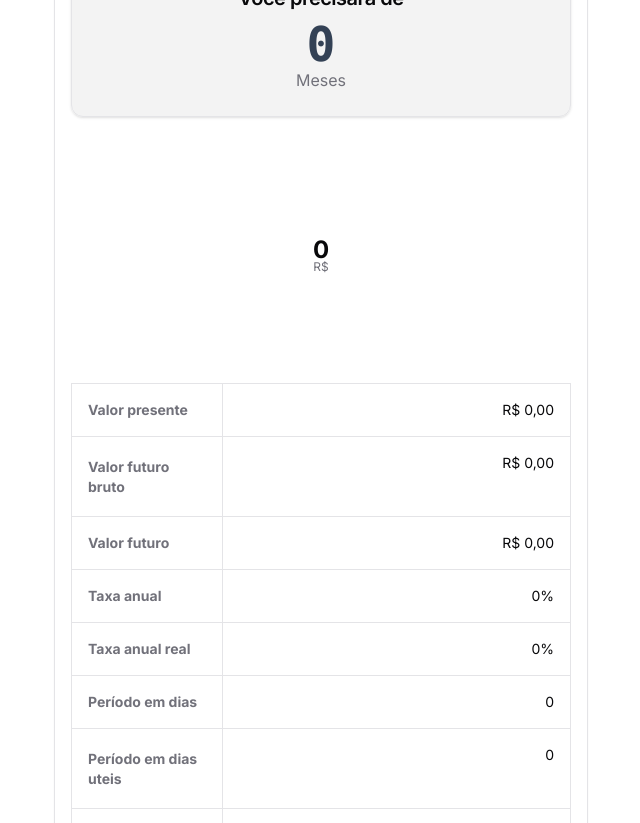
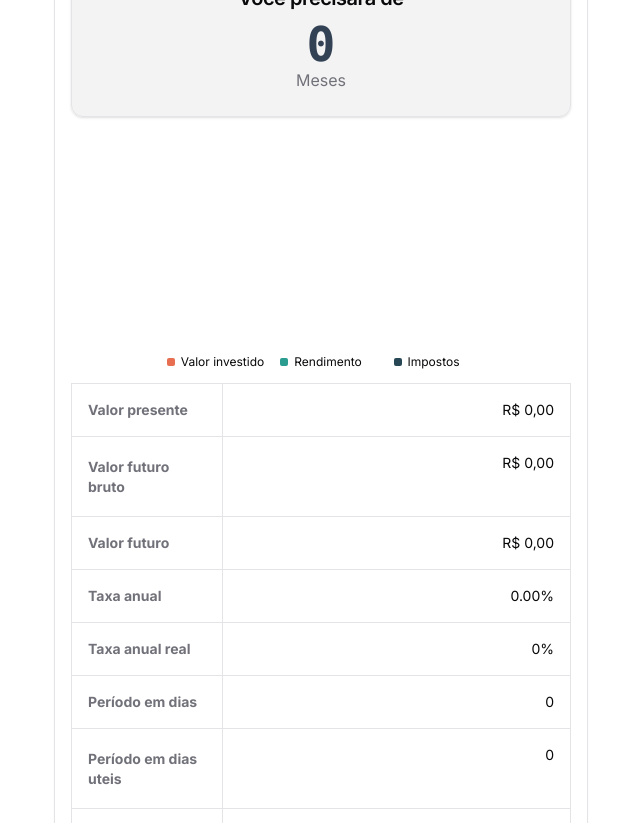
Before and after one commit to rcnald/finance-calc, a Next.js app: page / in a window 1280 px wide. Shown: the part 660-1483 px from the top of the page, without its empty margins (319-959 px from the left). Built offline with nearby package versions, Linux system fonts and the light colour scheme.

Commit message:
refactor(feat): add legend to the chart

```diff
--- a/src/app/api/period/route.ts
+++ b/src/app/api/period/route.ts
@@ -124,7 +124,7 @@ export async function POST(request: Request) {
     income = cupomAmount
     discountedIncome = cupomAmountDiscounted
     futureValueGross = cupomAmount + presentValue
-    annualIncomeFee = convertFeeToAnnual('month', monthlyBenchmarkFee)
+    annualIncomeFee = convertFeeToAnnual('month', monthlyFee)
     realAnnualIncomeFee = (1 + annualIncomeFee) / (1 + BENCHMARKS.ipca) - 1
     realIncome = cupomAmountDiscounted / (1 + BENCHMARKS.ipca)
 
@@ -196,7 +196,7 @@ export async function POST(request: Request) {
   investedAmount = presentValue + period * contribution
   discountedIncome = income - income * (isTax ? tax : 0)
   futureValueGross = investedAmount + income
-  annualIncomeFee = convertFeeToAnnual('month', monthlyBenchmarkFee) // aki
+  annualIncomeFee = convertFeeToAnnual('month', monthlyFee)
   realAnnualIncomeFee = (1 + annualIncomeFee) / (1 + BENCHMARKS.ipca) - 1
   realIncome = discountedIncome / (1 + BENCHMARKS.ipca)
 
--- a/src/components/ui/calc-form/period-form.tsx
+++ b/src/components/ui/calc-form/period-form.tsx
@@ -2,21 +2,10 @@
 
 import axios from 'axios'
 import { useState } from 'react'
-import {
-  Label as ChartLabel,
-  PolarRadiusAxis,
-  RadialBar,
-  RadialBarChart,
-} from 'recharts'
+import { Label as L, Pie, PieChart } from 'recharts'
 import { z } from 'zod'
 
 import type { GetPeriodBody, GetPeriodResponse } from '@/app/api/period/route'
-import {
-  ChartConfig,
-  ChartContainer,
-  ChartTooltip,
-  ChartTooltipContent,
-} from '@/components/ui/chart'
 import { useCalcForm } from '@/hooks/useCalcForm'
 import { useConfigParams } from '@/hooks/useConfigParams'
 import { FEE_BENCHMARK, PLURAL_INTERVAL } from '@/lib/data'
@@ -25,12 +14,21 @@ import {
   convertMonthlyPeriodToInterval,
   FieldSchema,
   formatAsBRL,
+  formatCompact,
   getPeriod,
   handleCurrencyInputChange,
 } from '@/lib/utils'
 
 import { Box } from '../box'
 import { Button } from '../button'
+import {
+  ChartConfig,
+  ChartContainer,
+  ChartLegend,
+  ChartLegendContent,
+  ChartTooltip,
+  ChartTooltipContent,
+} from '../chart'
 import { Input, InputUnit } from '../input'
 import { Label } from '../label'
 import {
@@ -70,8 +68,10 @@ export function PeriodForm() {
 
   const feePeriodUnit = getPeriod(periodInterval).toLocaleLowerCase()[0]
   const contributionPeriodUnit = getPeriod(periodInterval).toLocaleLowerCase()
+  const periodUnit = PLURAL_INTERVAL[periodInterval]
   const currentBenchmark = FEE_BENCHMARK[benchmark]
   const isFeeTypePre = feeType === 'pre'
+  const feeUnit = isFeeTypePre ? `a.${feePeriodUnit}` : `do ${currentBenchmark}`
 
   const handleCalcPeriod = async (periodFormData: CalcPeriodSchema) => {
     const payload: GetPeriodBody = {
@@ -96,24 +96,31 @@ export function PeriodForm() {
 
   const chartData = [
     {
-      investedValue: periodData?.investedAmount ?? 0,
-      incomeValue: periodData?.discountedIncome ?? periodData?.income,
-      tax:
+      name: 'invested',
+      amount: periodData?.investedAmount ?? 0,
+      fill: 'var(--color-invested)',
+    },
+    {
+      name: 'income',
+      amount: periodData?.discountedIncome ?? periodData?.income ?? 0,
+      fill: 'var(--color-income)',
+    },
+    {
+      name: 'tax',
+      amount:
         periodData && periodData.discountedIncome
           ? periodData?.income - periodData.discountedIncome
           : 0,
+      fill: 'var(--color-tax)',
     },
   ]
 
   const chartConfig = {
-    investment: {
-      label: 'Investimento',
-    },
-    investedValue: {
+    invested: {
       label: 'Valor investido',
       color: 'hsl(var(--chart-1))',
     },
-    incomeValue: {
+    income: {
       label: 'Rendimento',
       color: 'hsl(var(--chart-2))',
     },
@@ -122,6 +129,39 @@ export function PeriodForm() {
       color: 'hsl(var(--chart-3))',
     },
   } satisfies ChartConfig
+
+  const presentValue = formatAsBRL(periodData?.presentValue ?? 0)
+  const futureValueGross = formatAsBRL(periodData?.futureValueGross ?? 0)
+  const futureValue = formatAsBRL(periodData?.futureValue ?? 0)
+  const annualFee = (periodData ? periodData.annualIncomeFee * 100 : 0).toFixed(
+    2,
+  )
+  const annualRealFee = periodData ? periodData?.realAnnualIncomeFee * 100 : 0
+  const periodInDays = periodData ? periodData?.periodInDays : 0
+  const periodInBusinessDays = periodData ? periodData?.periodInBusinessDays : 0
+  const investedAmount = formatAsBRL(periodData?.investedAmount ?? 0)
+  const income = formatAsBRL(periodData?.income ?? 0)
+  const taxAmount = formatAsBRL(
+    chartData.find((data) => data.name === 'tax')?.amount ?? 0,
+  )
+  const tax = (periodData?.tax ?? 0) * 100
+  const discountedIncome = formatAsBRL(periodData?.discountedIncome ?? 0)
+  const realIncome = formatAsBRL(periodData?.realIncome ?? 0)
+  const cupomPaymentAverage = formatAsBRL(periodData?.cupomPaymentAverage ?? 0)
+  const period = periodData
+    ? convertMonthlyPeriodToInterval(
+        periodData.periodInterval,
+        periodData.periodInDays / 30,
+      )
+    : 0
+  const investmentAmount = formatCompact.format(
+    chartData.reduce((accumulatorAmount, currentAmount) => {
+      if (currentAmount.name !== 'tax') {
+        return (accumulatorAmount += currentAmount.amount)
+      }
+      return accumulatorAmount
+    }, 0),
+  )
 
   return (
     <div className="flex w-[500px] flex-col gap-4">
@@ -184,9 +224,7 @@ export function PeriodForm() {
             {...register('fee')}
             onChange={handleCurrencyInputChange}
           >
-            <InputUnit className="px-3">
-              % {isFeeTypePre ? `a.${feePeriodUnit}` : `do ${currentBenchmark}`}
-            </InputUnit>
+            <InputUnit className="px-3">% {feeUnit}</InputUnit>
           </Input>
           <Label
             htmlFor="fee"
@@ -232,80 +270,66 @@ export function PeriodForm() {
             Você precisará de
           </h2>
           <strong className="font-mono text-5xl text-slate-700">
-            {periodData
-              ? convertMonthlyPeriodToInterval(
-                  periodData.periodInterval,
-                  periodData.periodInDays / 30,
-                )
-              : 0}
+            {period}
           </strong>
-          <span className="text-muted-foreground">
-            {PLURAL_INTERVAL[periodInterval]}
-          </span>
+          <span className="text-muted-foreground">{periodUnit}</span>
         </Box>
       </CalcFormProvider>
 
       <div className="flex basis-1/2 flex-col">
         <ChartContainer
           config={chartConfig}
-          className="mx-auto aspect-square w-full max-w-[250px]"
+          className="mx-auto aspect-square max-h-[250px] min-w-[400px]"
         >
-          <RadialBarChart data={chartData} innerRadius={80} outerRadius={130}>
+          <PieChart>
             <ChartTooltip
               cursor={false}
-              content={<ChartTooltipContent labelKey="investment" />}
+              content={<ChartTooltipContent hideLabel />}
             />
-
-            <PolarRadiusAxis tick={false} tickLine={false} axisLine={false}>
-              <ChartLabel
+            <Pie
+              data={chartData}
+              dataKey="amount"
+              nameKey="name"
+              innerRadius={60}
+              strokeWidth={5}
+            >
+              <L
                 content={({ viewBox }) => {
                   if (viewBox && 'cx' in viewBox && 'cy' in viewBox) {
                     return (
-                      <text x={viewBox.cx} y={viewBox.cy} textAnchor="middle">
+                      <text
+                        x={viewBox.cx}
+                        y={viewBox.cy}
+                        textAnchor="middle"
+                        dominantBaseline="middle"
+                      >
                         <tspan
                           x={viewBox.cx}
                           y={viewBox.cy}
                           className="fill-foreground text-2xl font-bold"
                         >
-                          {periodData?.futureValue ?? 0}
+                          {investmentAmount.toLocaleString()}
                         </tspan>
                         <tspan
                           x={viewBox.cx}
-                          y={(viewBox.cy || 0) + 13}
+                          y={(viewBox.cy || 0) + 24}
                           className="fill-muted-foreground"
                         >
-                          R$
+                          Reais
                         </tspan>
                       </text>
                     )
                   }
                 }}
               />
-            </PolarRadiusAxis>
+            </Pie>
+            <ChartLegend
+              content={<ChartLegendContent nameKey="name" />}
+              className="-translate-y-2 flex-wrap gap-2 [&>*]:basis-1/4 [&>*]:justify-center [&>*]:whitespace-nowrap"
+            />
+          </PieChart>
+        </ChartContainer>
 
-            <RadialBar
-              dataKey="investedValue"
-              stackId="a"
-              cornerRadius={5}
-              fill="var(--color-investedValue)"
-              className="stroke-transparent stroke-2"
-            />
-            <RadialBar
-              dataKey="incomeValue"
-              fill="var(--color-incomeValue)"
-              stackId="a"
-              cornerRadius={5}
-              className="stroke-transparent stroke-2"
-            />
-            <RadialBar
-              dataKey="tax"
-              fill="var(--color-tax)"
-              stackId="a"
-              cornerRadius={5}
-              className="stroke-transparent stroke-2"
-            />
-          </RadialBarChart>
-        </ChartContainer>
         <Table className="flex border">
           <TableHeader className="border-r [&_th]:border-b [&_th]:font-bold [&_tr]:border-b-0">
             <TableRow className="flex flex-col">
@@ -355,46 +379,23 @@ export function PeriodForm() {
           </TableHeader>
           <TableBody className="w-full">
             <TableRow className="flex flex-col [&_td]:border-b [&_td]:text-end">
-              <TableCell>
-                {formatAsBRL(periodData?.presentValue ?? 0)}
-              </TableCell>
-              <TableCell className="h-[80px]">
-                {formatAsBRL(periodData?.futureValueGross ?? 0)}
-              </TableCell>
-              <TableCell>{formatAsBRL(periodData?.futureValue ?? 0)}</TableCell>
-              <TableCell>
-                {periodData ? periodData?.annualIncomeFee * 100 : 0}%
-              </TableCell>
-              <TableCell>
-                {periodData ? periodData?.realAnnualIncomeFee * 100 : 0}%
-              </TableCell>
-              <TableCell>{periodData ? periodData?.periodInDays : 0}</TableCell>
-              <TableCell className="h-[80px]">
-                {periodData ? periodData?.periodInBusinessDays : 0}
-              </TableCell>
-              <TableCell>
-                {formatAsBRL(periodData?.investedAmount ?? 0)}
-              </TableCell>
-              <TableCell className="h-[80px]">
-                {formatAsBRL(periodData?.income ?? 0)}
-              </TableCell>
-              <TableCell className="h-[80px]">
-                {formatAsBRL(chartData[0].tax)}
-              </TableCell>
-              <TableCell>{(periodData?.tax ?? 0) * 100}%</TableCell>
-              <TableCell className="h-[80px]">
-                {formatAsBRL(periodData?.discountedIncome ?? 0)}
-              </TableCell>
-              <TableCell>{formatAsBRL(periodData?.realIncome ?? 0)}</TableCell>
-              <TableCell className="h-[80px]">
-                {formatAsBRL(periodData?.cupomPaymentAverage ?? 0)}
-              </TableCell>
+              <TableCell>{presentValue}</TableCell>
+              <TableCell className="h-[80px]">{futureValueGross}</TableCell>
+              <TableCell>{futureValue}</TableCell>
+              <TableCell>{annualFee}%</TableCell>
+              <TableCell>{annualRealFee}%</TableCell>
+              <TableCell>{periodInDays}</TableCell>
+              <TableCell className="h-[80px]">{periodInBusinessDays}</TableCell>
+              <TableCell>{investedAmount}</TableCell>
+              <TableCell className="h-[80px]">{income}</TableCell>
+              <TableCell className="h-[80px]">{taxAmount}</TableCell>
+              <TableCell>{tax}%</TableCell>
+              <TableCell className="h-[80px]">{discountedIncome}</TableCell>
+              <TableCell>{realIncome}</TableCell>
+              <TableCell className="h-[80px]">{cupomPaymentAverage}</TableCell>
             </TableRow>
           </TableBody>
         </Table>
-        {/* <pre>
-        {isSubmitting ? 'carregando' : JSON.stringify(periodData, null, 2)}
-      </pre> */}
       </div>
     </div>
   )
--- a/src/lib/utils.ts
+++ b/src/lib/utils.ts
@@ -292,3 +292,8 @@ export function formatAsBRL(value: number) {
     currency: 'BRL',
   }).format(value)
 }
+
+export const formatCompact = Intl.NumberFormat('pt-BR', {
+  notation: 'compact',
+  maximumFractionDigits: 1,
+})
```
